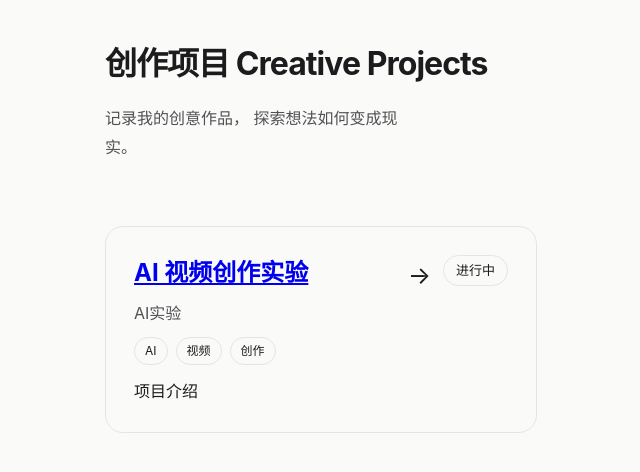
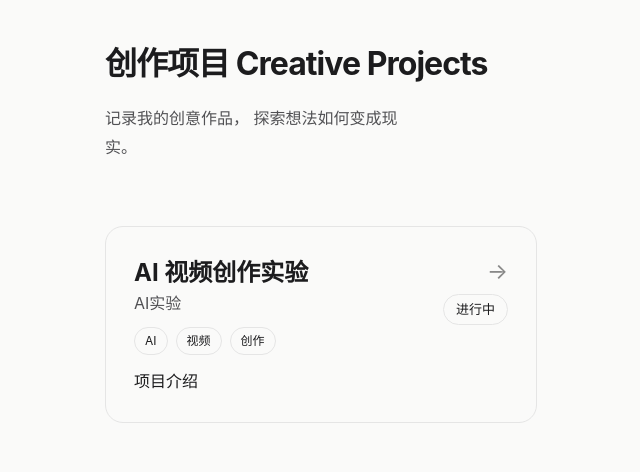
Before and after one commit to Jerry-Future666/Jerryhome, a Jekyll site: the page built from projects/index.md, in a window 1280 px wide. Shown: the top 472 px of the page, without its empty margins (319-959 px from the left). Built offline with Jekyll 4.4.1, drawn with Linux system fonts in a browser that asks for light colours.

Commit message:
Add styles for project links and layout
Added styles for project links and layout adjustments.

```diff
--- a/assets/css/style.css
+++ b/assets/css/style.css
@@ -1355,3 +1355,93 @@ body {
     color: var(--text-secondary);
 
 }
+
+/* Projects v2 标题链接 */
+
+.project-main h2 a {
+
+    color: inherit;
+
+    text-decoration: none;
+
+}
+
+
+.project-main h2 a:hover {
+
+    opacity: 0.7;
+
+}
+
+
+/* 项目箭头 */
+
+.project-arrow {
+
+    color: var(--text-secondary);
+
+    font-size: 22px;
+
+    line-height: 1;
+
+    margin-top: 8px;
+
+}
+
+
+/* 右侧区域 */
+
+.project-side {
+
+    display: flex;
+
+    flex-direction: column;
+
+    align-items: flex-end;
+
+    justify-content: space-between;
+
+}
+
+/* Projects v2 对齐优化 */
+
+.project-main h2 {
+    margin: 0;
+}
+
+
+.project-main h2 a {
+    color: inherit;
+    text-decoration: none;
+}
+
+
+.project-main h2 a:hover {
+    opacity: 0.7;
+}
+
+
+.project-arrow {
+
+    color: #888;
+
+    font-size: 22px;
+
+    line-height: 1;
+
+    margin-top: 5px;
+
+}
+
+
+.project-side {
+
+    display: flex;
+
+    flex-direction: column;
+
+    align-items: flex-end;
+
+    justify-content: space-between;
+
+}
```
